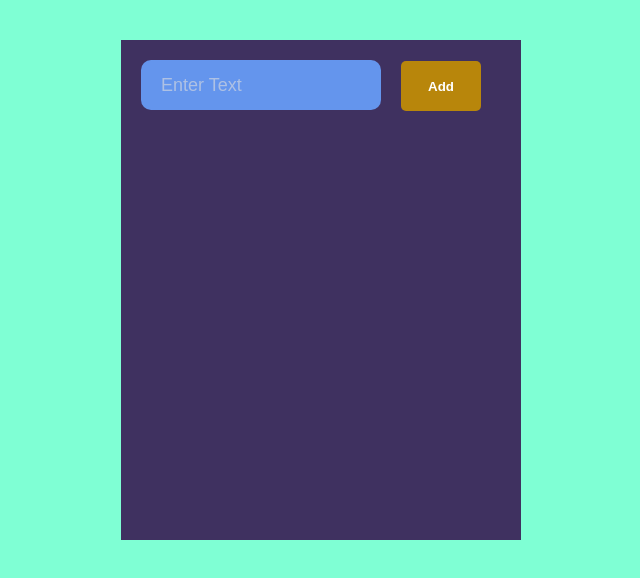
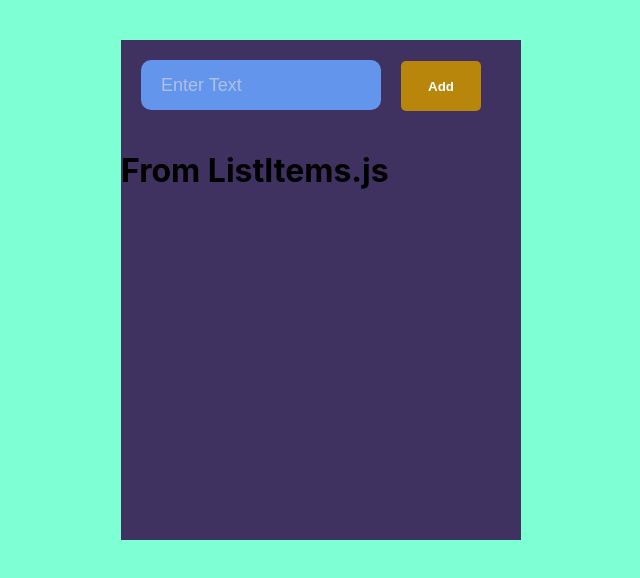
Before and after one commit to jarasmar/To-Do-List, a React (Create React App) app: page / in a window 1280 px wide. Shown: the top 578 px of the page, without its empty margins (319-959 px from the left). Built offline with nearby package versions, Linux system fonts and the light colour scheme.

Commit message:
Add ListItems component

```diff
--- a/src/App.js
+++ b/src/App.js
@@ -1,5 +1,6 @@
 import React from 'react';
 import './App.css';
+import ListItems from './ListItems.js'
 
 class App extends React.Component{
   constructor(props) {
@@ -61,6 +62,8 @@ class App extends React.Component{
             <button type='submit'>Add</button>
           </form>
         </header>
+
+        <ListItems></ListItems>
       </div>
     );
   }
--- /dev/null
+++ b/src/ListItems.js
@@ -0,0 +1,10 @@
+import React from 'react';
+import './ListItems.css'
+
+function ListItems(props) {
+  return (
+    <h1>From ListItems.js</h1>
+  );
+}
+
+export default ListItems;
```
Also changed, not shown: src/ListItems.css (added).
